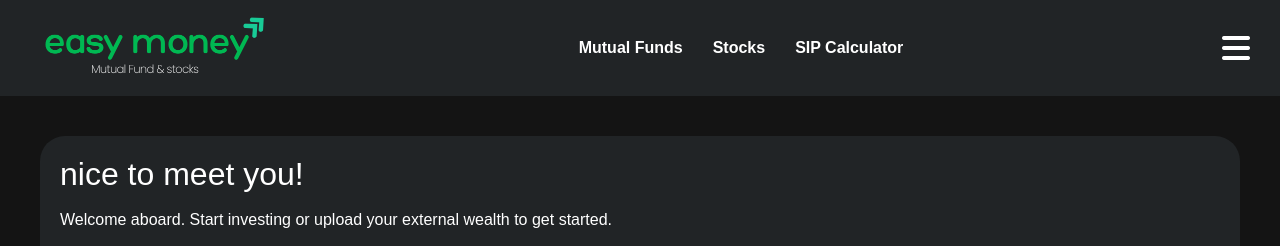
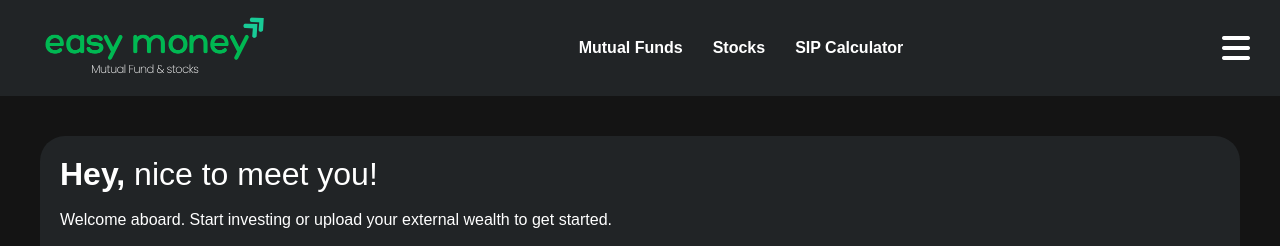
Before and after one commit to MashooqAli9140/easy-money, a React (Vite) app in the folder frontend/easymoney/: page /dashboard/1 in a window 1280 px wide. Shown: the top 246 px of the page. Built offline with nearby package versions, Linux system fonts and the light colour scheme; no server answers.

Commit message:
dashboard updated

```diff
--- a/frontend/easymoney/src/Pages/User_Dashboard/Dashboard.jsx
+++ b/frontend/easymoney/src/Pages/User_Dashboard/Dashboard.jsx
@@ -1,4 +1,4 @@
-import React from "react";
+import React, { useState } from "react";
 import { useParams } from "react-router-dom";
 import { useGlobleContext } from "../../componants/GlobleContext/GlobleContext";
 import "./Dashboard.css";
@@ -10,13 +10,14 @@ const Dashboard = () => {
   const { id } = useParams();
   const navigate = useNavigate();
   const { login, setLogin , login_user , setlogin_user , login_user_data } = useGlobleContext();
+  const [ username, setusername ] = useState("")
   if (id) {
     setLogin(true);
     setlogin_user(id)
   }
 
 console.log( "data-->", login_user_data );
-if( !login_user_data)
+if( !login_user_data && login_user_data.name )
 {
   return(
     <div style={{ backgroundColor:"red", padding:"20px 20px 20px 20px"}}>
@@ -24,13 +25,13 @@ if( !login_user_data)
     </div>
   )
 }
-
   return (
     <>
     <Navbar />
     <div id="dashboard-hero">
       <div id="dashboard-hero-header">
-           <h1 style={{ fontWeight:"100"}}> <b> { login_user_data && login_user_data.name } </b> nice to meet you! </h1>
+        {/* //Name section */}
+           <h1 style={{ fontWeight:"100"}}> <b> Hey, { login_user_data && login_user_data.name } </b> nice to meet you! </h1>
            <br />
           <p>
             Welcome aboard. Start investing or upload your external wealth to
```
